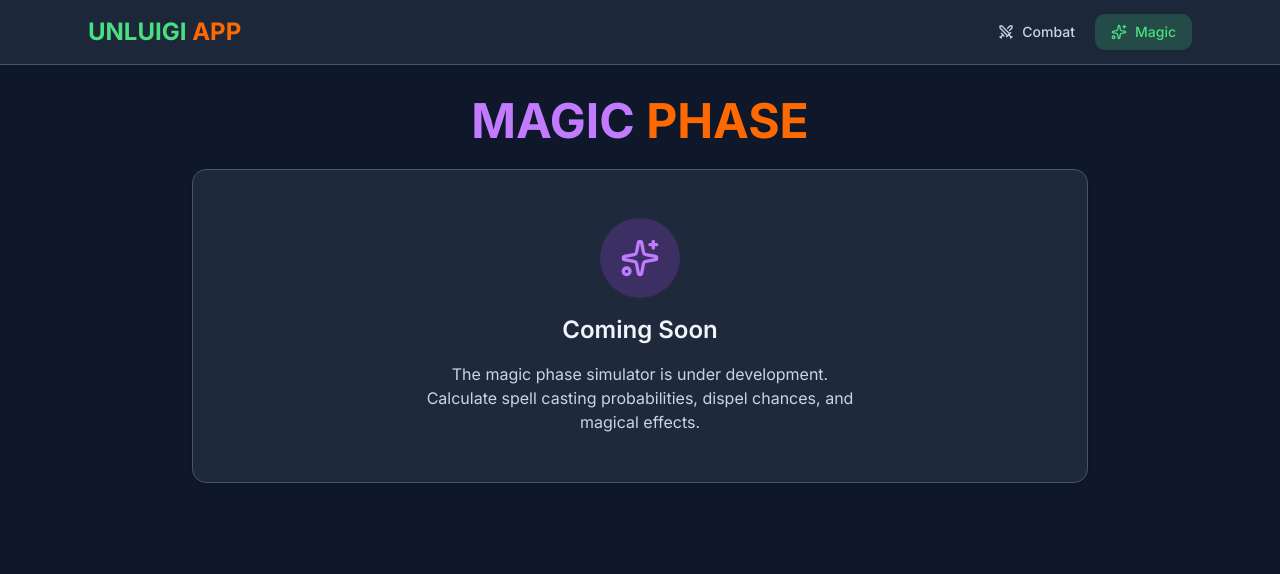
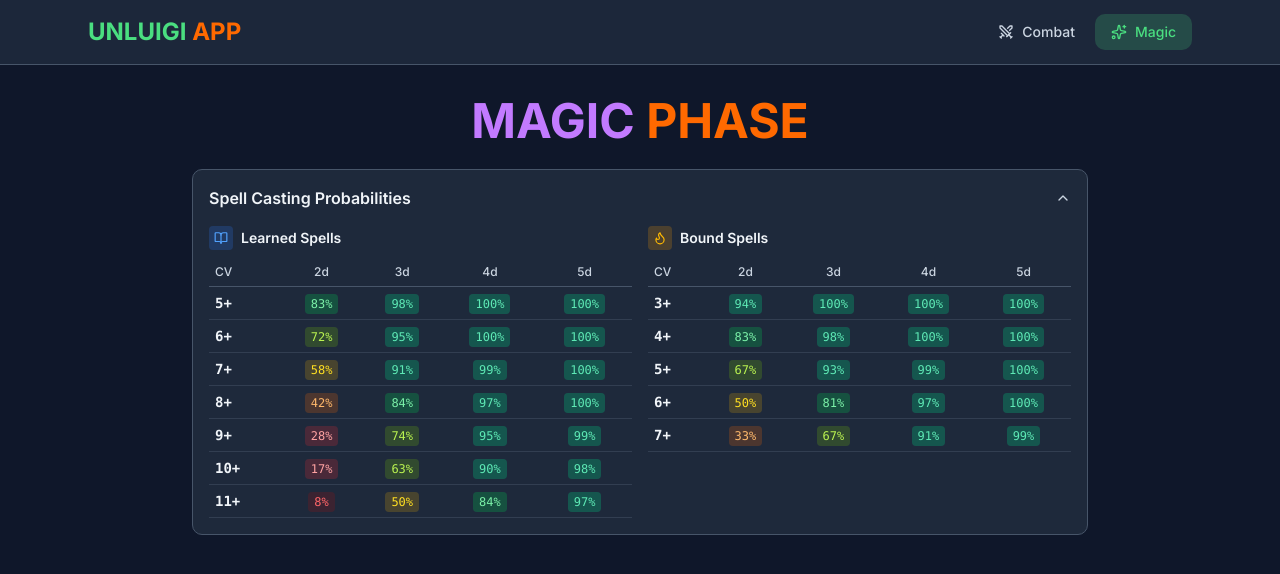
Before and after one commit to Banzgo/unluigi, a React (Vite) app: page /magic in a window 1280 px wide. Shown: the top 574 px of the page. Built offline with nearby package versions, Linux system fonts and the light colour scheme.

Commit message:
Add Radix UI Accordion component for spell casting probabilities in the magic phase. Update package.json and pnpm-lock.yaml for new dependency. Refactor MagicPage to include spell casting tables with learned and bound spells.

```diff
--- a/package.json
+++ b/package.json
@@ -15,6 +15,7 @@
 		"test:coverage": "vitest --coverage"
 	},
 	"dependencies": {
+		"@radix-ui/react-accordion": "^1.2.12",
 		"@radix-ui/react-checkbox": "^1.3.3",
 		"@radix-ui/react-label": "^2.1.8",
 		"@radix-ui/react-select": "^2.2.6",
--- /dev/null
+++ b/src/components/ui/accordion.tsx
@@ -0,0 +1,51 @@
+import * as React from "react";
+import * as AccordionPrimitive from "@radix-ui/react-accordion";
+import { ChevronDown } from "lucide-react";
+
+import { cn } from "@/lib/utils";
+
+const Accordion = AccordionPrimitive.Root;
+
+const AccordionItem = React.forwardRef<
+	React.ElementRef<typeof AccordionPrimitive.Item>,
+	React.ComponentPropsWithoutRef<typeof AccordionPrimitive.Item>
+>(({ className, ...props }, ref) => (
+	<AccordionPrimitive.Item ref={ref} className={cn("border-b", className)} {...props} />
+));
+AccordionItem.displayName = "AccordionItem";
+
+const AccordionTrigger = React.forwardRef<
+	React.ElementRef<typeof AccordionPrimitive.Trigger>,
+	React.ComponentPropsWithoutRef<typeof AccordionPrimitive.Trigger>
+>(({ className, children, ...props }, ref) => (
+	<AccordionPrimitive.Header className="flex">
+		<AccordionPrimitive.Trigger
+			ref={ref}
+			className={cn(
+				"flex flex-1 items-center justify-between py-4 text-sm font-medium transition-all hover:underline text-left [&[data-state=open]>svg]:rotate-180",
+				className,
+			)}
+			{...props}
+		>
+			{children}
+			<ChevronDown className="h-4 w-4 shrink-0 text-muted-foreground transition-transform duration-200" />
+		</AccordionPrimitive.Trigger>
+	</AccordionPrimitive.Header>
+));
+AccordionTrigger.displayName = AccordionPrimitive.Trigger.displayName;
+
+const AccordionContent = React.forwardRef<
+	React.ElementRef<typeof AccordionPrimitive.Content>,
+	React.ComponentPropsWithoutRef<typeof AccordionPrimitive.Content>
+>(({ className, children, ...props }, ref) => (
+	<AccordionPrimitive.Content
+		ref={ref}
+		className="overflow-hidden text-sm data-[state=closed]:animate-accordion-up data-[state=open]:animate-accordion-down"
+		{...props}
+	>
+		<div className={cn("pb-4 pt-0", className)}>{children}</div>
+	</AccordionPrimitive.Content>
+));
+AccordionContent.displayName = AccordionPrimitive.Content.displayName;
+
+export { Accordion, AccordionItem, AccordionTrigger, AccordionContent };
--- a/src/routes/magic.tsx
+++ b/src/routes/magic.tsx
@@ -1,12 +1,167 @@
 import { createFileRoute } from "@tanstack/react-router";
-import { Sparkles } from "lucide-react";
-import { Card } from "@/components/ui/card";
+import { BookOpen, Flame } from "lucide-react";
+import { useMemo } from "react";
+import { Accordion, AccordionContent, AccordionItem, AccordionTrigger } from "@/components/ui/accordion";
 
 export const Route = createFileRoute("/magic")({
 	component: MagicPage,
 });
 
+/**
+ * Calculate the probability distribution for summing n dice each with d sides
+ * Returns a Map where key is sum and value is count of ways to achieve that sum
+ */
+function calculateSumDistribution(numDice: number, sides: number): Map<number, number> {
+	let distribution = new Map<number, number>();
+	for (let face = 1; face <= sides; face++) {
+		distribution.set(face, 1);
+	}
+
+	for (let die = 1; die < numDice; die++) {
+		const newDistribution = new Map<number, number>();
+		for (const [sum, count] of distribution) {
+			for (let face = 1; face <= sides; face++) {
+				const newSum = sum + face;
+				newDistribution.set(newSum, (newDistribution.get(newSum) || 0) + count);
+			}
+		}
+		distribution = newDistribution;
+	}
+
+	return distribution;
+}
+
+/**
+ * Calculate probability of getting at least targetSum from a sum distribution
+ */
+function probabilityAtLeast(distribution: Map<number, number>, targetSum: number, totalOutcomes: number): number {
+	let successCount = 0;
+	for (const [sum, count] of distribution) {
+		if (sum >= targetSum) {
+			successCount += count;
+		}
+	}
+	return (successCount / totalOutcomes) * 100;
+}
+
+/**
+ * Calculate probability distribution for bound spell: 1d6 + (n-1)d3
+ */
+function calculateBoundSpellDistribution(numDice: number): Map<number, number> {
+	let distribution = new Map<number, number>();
+	for (let face = 1; face <= 6; face++) {
+		distribution.set(face, 1);
+	}
+
+	for (let die = 1; die < numDice; die++) {
+		const newDistribution = new Map<number, number>();
+		for (const [sum, count] of distribution) {
+			for (let face = 1; face <= 3; face++) {
+				const newSum = sum + face;
+				newDistribution.set(newSum, (newDistribution.get(newSum) || 0) + count);
+			}
+		}
+		distribution = newDistribution;
+	}
+
+	return distribution;
+}
+
+/**
+ * Get color class based on probability value
+ */
+function getProbabilityColor(prob: number): string {
+	if (prob >= 90) return "bg-emerald-500/30 text-emerald-300";
+	if (prob >= 75) return "bg-green-500/25 text-green-300";
+	if (prob >= 60) return "bg-lime-500/20 text-lime-300";
+	if (prob >= 45) return "bg-yellow-500/20 text-yellow-300";
+	if (prob >= 30) return "bg-orange-500/20 text-orange-300";
+	if (prob >= 15) return "bg-red-500/20 text-red-300";
+	return "bg-red-900/30 text-red-400";
+}
+
+interface CompactTableProps {
+	castingValues: number[];
+	diceRange: number[];
+	calculateProbability: (numDice: number, castingValue: number) => number;
+}
+
+function CompactTable({ castingValues, diceRange, calculateProbability }: CompactTableProps) {
+	return (
+		<table className="w-full border-collapse text-sm">
+			<thead>
+				<tr>
+					<th className="p-1.5 text-left text-xs font-medium text-muted-foreground border-b border-border">CV</th>
+					{diceRange.map((dice) => (
+						<th
+							key={dice}
+							className="p-1.5 text-center text-xs font-medium text-muted-foreground border-b border-border"
+						>
+							{dice}d
+						</th>
+					))}
+				</tr>
+			</thead>
+			<tbody>
+				{castingValues.map((cv) => (
+					<tr key={cv} className="hover:bg-white/5 transition-colors">
+						<td className="p-1.5 text-sm font-mono font-semibold text-foreground border-b border-border/50">{cv}+</td>
+						{diceRange.map((dice) => {
+							const prob = calculateProbability(dice, cv);
+							return (
+								<td key={dice} className="p-1 text-center border-b border-border/50">
+									<span
+										className={`inline-block px-1.5 py-0.5 rounded text-xs font-mono font-medium ${getProbabilityColor(prob)}`}
+									>
+										{prob.toFixed(0)}%
+									</span>
+								</td>
+							);
+						})}
+					</tr>
+				))}
+			</tbody>
+		</table>
+	);
+}
+
 function MagicPage() {
+	// Memoize probability calculations for learned spells (nd6)
+	const learnedSpellProbabilities = useMemo(() => {
+		const probs = new Map<string, number>();
+		for (let dice = 2; dice <= 5; dice++) {
+			const distribution = calculateSumDistribution(dice, 6);
+			const totalOutcomes = 6 ** dice;
+			for (let cv = 5; cv <= 11; cv++) {
+				const prob = probabilityAtLeast(distribution, cv, totalOutcomes);
+				probs.set(`${dice}-${cv}`, prob);
+			}
+		}
+		return probs;
+	}, []);
+
+	// Memoize probability calculations for bound spells (1d6 + (n-1)d3)
+	const boundSpellProbabilities = useMemo(() => {
+		const probs = new Map<string, number>();
+		for (let dice = 2; dice <= 5; dice++) {
+			const distribution = calculateBoundSpellDistribution(dice);
+			const totalOutcomes = 6 * 3 ** (dice - 1);
+			for (let cv = 3; cv <= 7; cv++) {
+				const prob = probabilityAtLeast(distribution, cv, totalOutcomes);
+				probs.set(`${dice}-${cv}`, prob);
+			}
+		}
+		return probs;
+	}, []);
+
+	const getlearnedSpellProbability = (numDice: number, castingValue: number): number => {
+		return learnedSpellProbabilities.get(`${numDice}-${castingValue}`) || 0;
+	};
+
+	const getBoundSpellProbability = (numDice: number, castingValue: number): number => {
+		return boundSpellProbabilities.get(`${numDice}-${castingValue}`) || 0;
+	};
+
 	return (
 		<div className="p-4 sm:p-6 lg:p-8">
 			<div className="max-w-4xl mx-auto space-y-6">
@@ -18,19 +173,51 @@ function MagicPage() {
 					<span className="text-purple-400">MAGIC</span> <span className="text-orange-500">PHASE</span>
 				</h1>
 
-				{/* Placeholder Content */}
-				<Card className="p-8 sm:p-12 bg-card border-border">
-					<div className="flex flex-col items-center justify-center text-center space-y-4">
-						<div className="w-20 h-20 rounded-full bg-purple-500/20 flex items-center justify-center">
-							<Sparkles className="w-10 h-10 text-purple-400" />
-						</div>
-						<h2 className="text-xl sm:text-2xl font-semibold text-foreground">Coming Soon</h2>
-						<p className="text-muted-foreground max-w-md">
-							The magic phase simulator is under development. Calculate spell casting probabilities, dispel chances, and
-							magical effects.
-						</p>
-					</div>
-				</Card>
+				{/* Spell Casting Tables Accordion */}
+				<Accordion type="single" collapsible defaultValue="casting-tables" className="w-full">
+					<AccordionItem value="casting-tables" className="border border-border rounded-lg bg-card overflow-hidden">
+						<AccordionTrigger className="px-4 hover:no-underline hover:bg-white/5">
+							<span className="text-base font-semibold">Spell Casting Probabilities</span>
+						</AccordionTrigger>
+						<AccordionContent className="px-4">
+							<div className="grid grid-cols-1 md:grid-cols-2 gap-4">
+								{/* learned Spells */}
+								<div className="space-y-2">
+									<div className="flex items-center gap-2">
+										<div className="w-6 h-6 rounded bg-blue-500/20 flex items-center justify-center">
+											<BookOpen className="w-3.5 h-3.5 text-blue-400" />
+										</div>
+										<div>
+											<h3 className="text-sm font-semibold text-foreground">Learned Spells</h3>
+										</div>
+									</div>
+									<CompactTable
+										castingValues={[5, 6, 7, 8, 9, 10, 11]}
+										diceRange={[2, 3, 4, 5]}
+										calculateProbability={getlearnedSpellProbability}
+									/>
+								</div>
+
+								{/* Bound Spells */}
+								<div className="space-y-2">
+									<div className="flex items-center gap-2">
+										<div className="w-6 h-6 rounded bg-amber-500/20 flex items-center justify-center">
+											<Flame className="w-3.5 h-3.5 text-amber-400" />
+										</div>
+										<div>
+											<h3 className="text-sm font-semibold text-foreground">Bound Spells</h3>
+										</div>
+									</div>
+									<CompactTable
+										castingValues={[3, 4, 5, 6, 7]}
+										diceRange={[2, 3, 4, 5]}
+										calculateProbability={getBoundSpellProbability}
+									/>
+								</div>
+							</div>
+						</AccordionContent>
+					</AccordionItem>
+				</Accordion>
 			</div>
 		</div>
 	);
```
Also changed, not shown: 1 other file (tests, documents, lock files or other folders).
